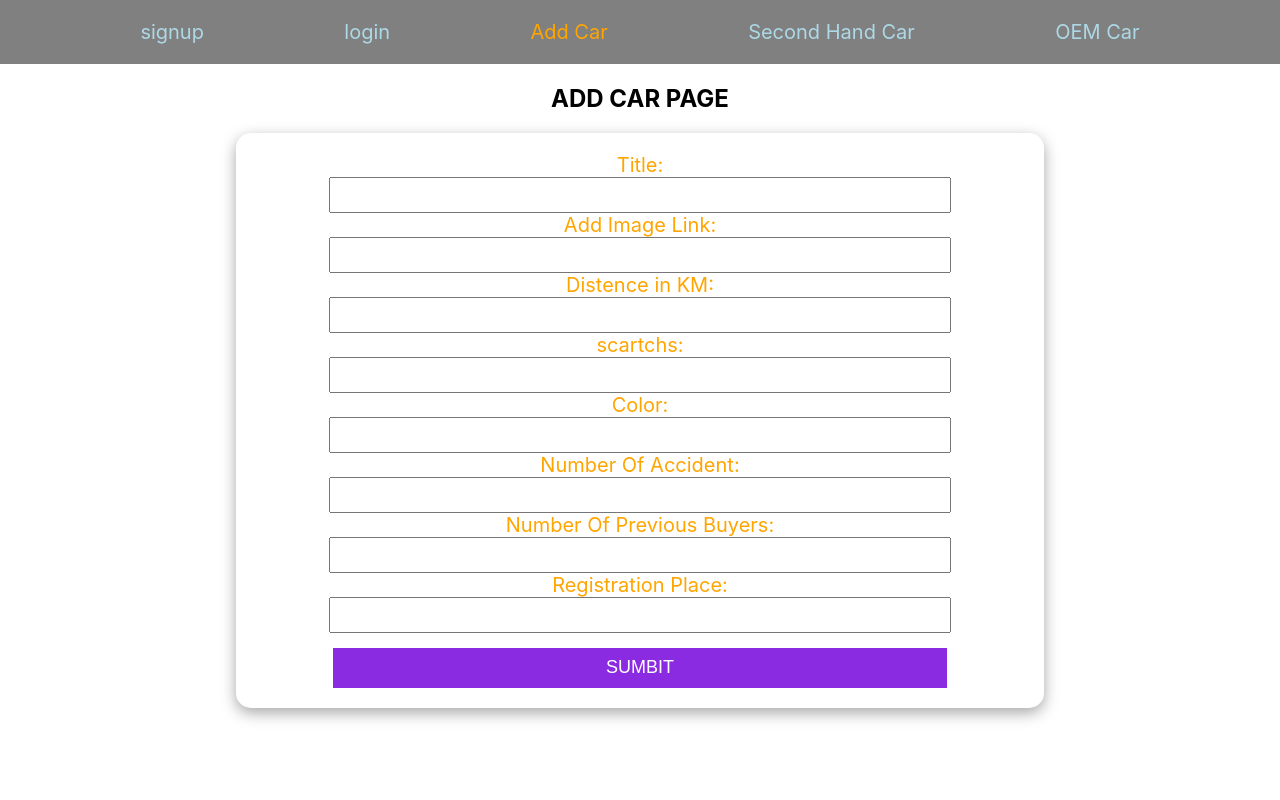
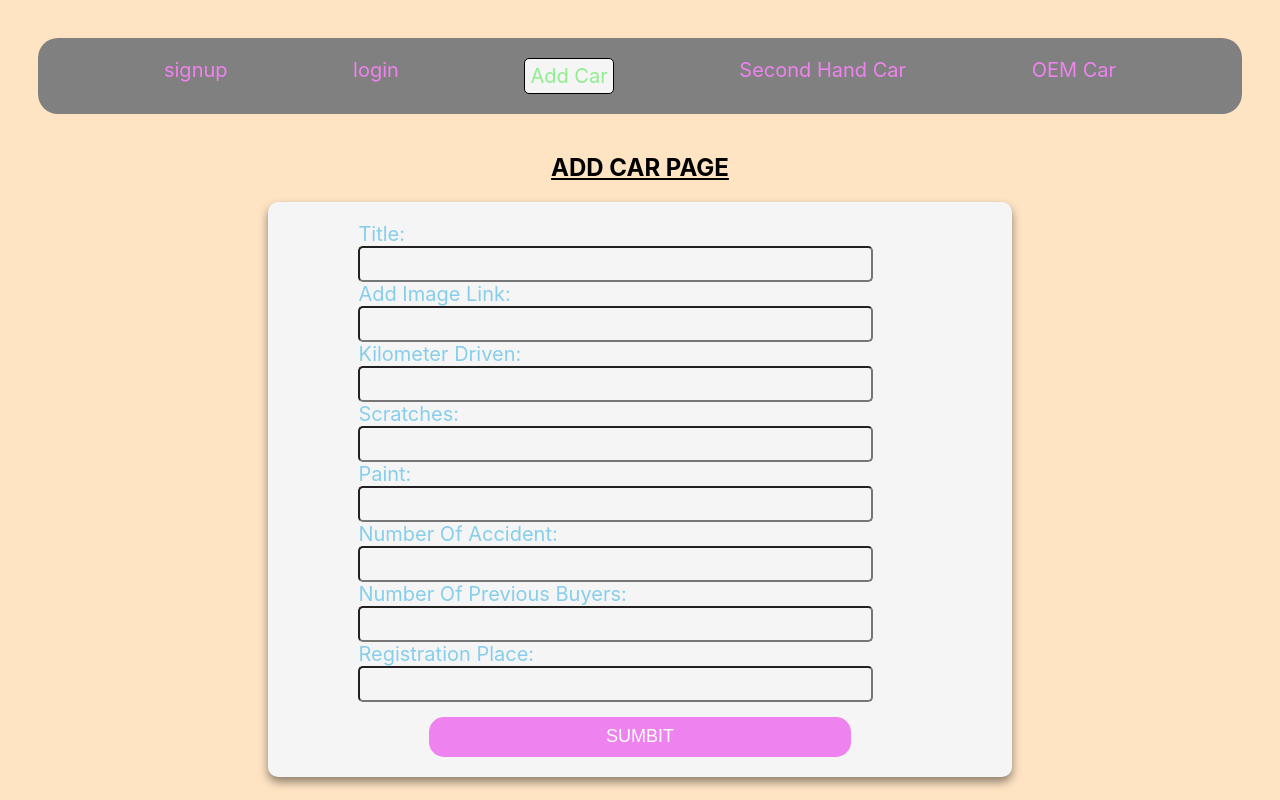
Before and after one commit to rajesh1028/companyAssignments, a React (Create React App) app in the folder attryb/frontend/attryb/: page /addCar in a window 1280 px wide. Built offline with nearby package versions, Linux system fonts and the light colour scheme.

Commit message:
made changes in frontend and deployed

```diff
--- a/attryb/frontend/attryb/src/App.css
+++ b/attryb/frontend/attryb/src/App.css
@@ -1,5 +1,9 @@
 .App {
-  text-align: center;
+  /* text-align: center; */
+}
+
+* {
+  background: bisque;
 }
 
 .nav {
@@ -8,36 +12,61 @@
   justify-content: space-evenly;
   font-size: 20px;
   padding: 20px 0 20px 0;
+  border-radius: 20px;
+  margin: 3%;
+}
+
+.nav * {
+  background-color: grey;
+}
+
+h2 {
+  text-align: center;
+  text-decoration: underline;
 }
 
 form {
-  width: 60%;
+  width: 55%;
   margin: auto;
-  border-radius: 15px;
-  box-shadow: rgba(0, 0, 0, 0.35) 0px 5px 15px;
+  border-radius: 10px;
+  box-shadow: rgba(0, 0, 0, 0.45) 0px 5px 10px;
   padding: 20px;
+  background: whitesmoke;
+}
+
+form * {
+  background: whitesmoke;
+  margin: auto;
+}
+
+form>* {
+  margin-left: 10%;
 }
 
 input {
   width: 80%;
   height: 30px;
   font-size: large;
+  border-radius: 5px;
 }
 
 .sub {
-  width: 80%;
+  width: 60%;
   height: 40px;
   cursor: pointer;
   font-size: large;
   margin-top: 15px;
-  background-color: blueviolet;
+  background-color: violet;
   border: 0px;
   color: white;
+  border-radius: 15px;
+  margin-left: 20%;
 }
 
 label {
   font-size: 20px;
-  color: orange;
+  color: skyblue;
+
 }
 
 .main-box {
@@ -50,7 +79,12 @@ label {
 .data-box {
   box-shadow: rgba(0, 0, 0, 0.35) 0px 5px 15px;
   border-radius: 15px;
-  padding: 5px;
+  padding: 15px;
+  background-color: antiquewhite;
+}
+
+.data-box * {
+  background-color: antiquewhite;
 }
 
 .del {
@@ -109,3 +143,8 @@ select {
   border-radius: 5px;
   height: 35px;
 }
+
+.filter {
+  margin-left: 10%;
+  background-color: whitesmoke;
+}
--- a/attryb/frontend/attryb/src/components/navbar.jsx
+++ b/attryb/frontend/attryb/src/components/navbar.jsx
@@ -11,8 +11,8 @@ let obj = [
 
 const styfun = ({ isActive }) => {
     return isActive ?
-        { textDecoration: 'none', color: "orange" }
-        : { textDecoration: 'none', color: "lightblue" }
+        { textDecoration: 'none', color: "lightgreen", border: "1px solid black", background: "whitesmoke", padding: "5px", borderRadius: "5px" }
+        : { textDecoration: 'none', color: "violet" }
 }
 
 const Navbar = () => {
--- a/attryb/frontend/attryb/src/page/addCar.jsx
+++ b/attryb/frontend/attryb/src/page/addCar.jsx
@@ -113,15 +113,15 @@ const AddCar = () => {
                     <input type="url" value={image} onChange={handleImageChange} />
                 </div>
                 <div>
-                    <label>Distence in KM:</label><br />
+                    <label>Kilometer Driven:</label><br />
                     <input type="text" value={kms} onChange={handleDistenceChange} />
                 </div>
                 <div>
-                    <label>scartchs:</label><br />
+                    <label>Scratches:</label><br />
                     <input type="text" value={scratches} onChange={handleScartchsChange} />
                 </div>
                 <div>
-                    <label>Color:</label><br />
+                    <label>Paint:</label><br />
                     <input type="text" value={paint} onChange={handleColorChange} />
                 </div>
                 <div>
--- a/attryb/frontend/attryb/src/page/oemCar.jsx
+++ b/attryb/frontend/attryb/src/page/oemCar.jsx
@@ -61,7 +61,7 @@ const OemCar = () => {
     return (
         <div className="OemCar">
             <h2>OEM CAR PAGE</h2>
-            <select value={priceFilter} onChange={handlePriceFilterChange}>
+            <select className="filter" value={priceFilter} onChange={handlePriceFilterChange}>
                 <option value="">All Prices</option>
                 <option value="10L-8L">10L-8L</option>
                 <option value="8L-5L">8L-5L</option>
@@ -69,8 +69,8 @@ const OemCar = () => {
             <div className="main-box">
                 {dataList.map(data => (
                     <div className="data-box" key={data._id + data.modelName}>
-                        <h4>Model Name: {data.model}</h4>
-                        <p>Year Of Model: {data.year}</p>
+                        <h4>Model: {data.model}</h4>
+                        <h5>Year Of Model: {data.year}</h5>
                         <img src={"https://stimg.cardekho.com/images/carexteriorimages/930x620/Tata/Harrier/9850/1681887437871/front-left-side-47.jpg?impolicy=resize&imwidth=420"} alt={data.model} />
                         <h5>Colors</h5>
                         <ol>{data.colors.map((ele) => {
@@ -78,10 +78,10 @@ const OemCar = () => {
                                 <li>{ele}</li>
                             )
                         })}</ol>
-                        <p>Price: {data.price}L</p>
-                        <p>Mileage: {data.mileage}</p>
-                        <p>Power: {data.power}</p>
-                        <p>Max Speed: {data.maxSpeed}</p>
+                        <h5>Price: {data.price}L</h5>
+                        <h5>Mileage: {data.mileage}</h5>
+                        <h5>Power: {data.power}</h5>
+                        <h5>Max Speed: {data.maxSpeed}</h5>
                     </div>
                 ))}
             </div>
--- a/attryb/frontend/attryb/src/page/secHandCar.jsx
+++ b/attryb/frontend/attryb/src/page/secHandCar.jsx
@@ -115,7 +115,7 @@ const SecHandCar = () => {
     return (
         <div className="SecHandCar">
             <h2>SECOND-HAND CAR PAGE</h2>
-            <select value={filterColor} onChange={handleColorFilterChange}>
+            <select className="filter" value={filterColor} onChange={handleColorFilterChange}>
                 <option value="">All Colors</option>
                 <option value="red">Red</option>
                 <option value="blue">blue</option>
--- a/attryb/frontend/attryb/src/page/signup.jsx
+++ b/attryb/frontend/attryb/src/page/signup.jsx
@@ -74,10 +74,6 @@ const Signup = () => {
                     <label>Password:</label><br />
                     <input type="password" value={password} onChange={handlePasswordChange} />
                 </div>
-                <div>
-                    <label>Phone Number:</label><br />
-                    <input type="number" value={phoneNo} onChange={handlePhoneNumberChange} />
-                </div>
                 <button className="sub" type="submit">Signup</button>
             </form>
         </div>
```
